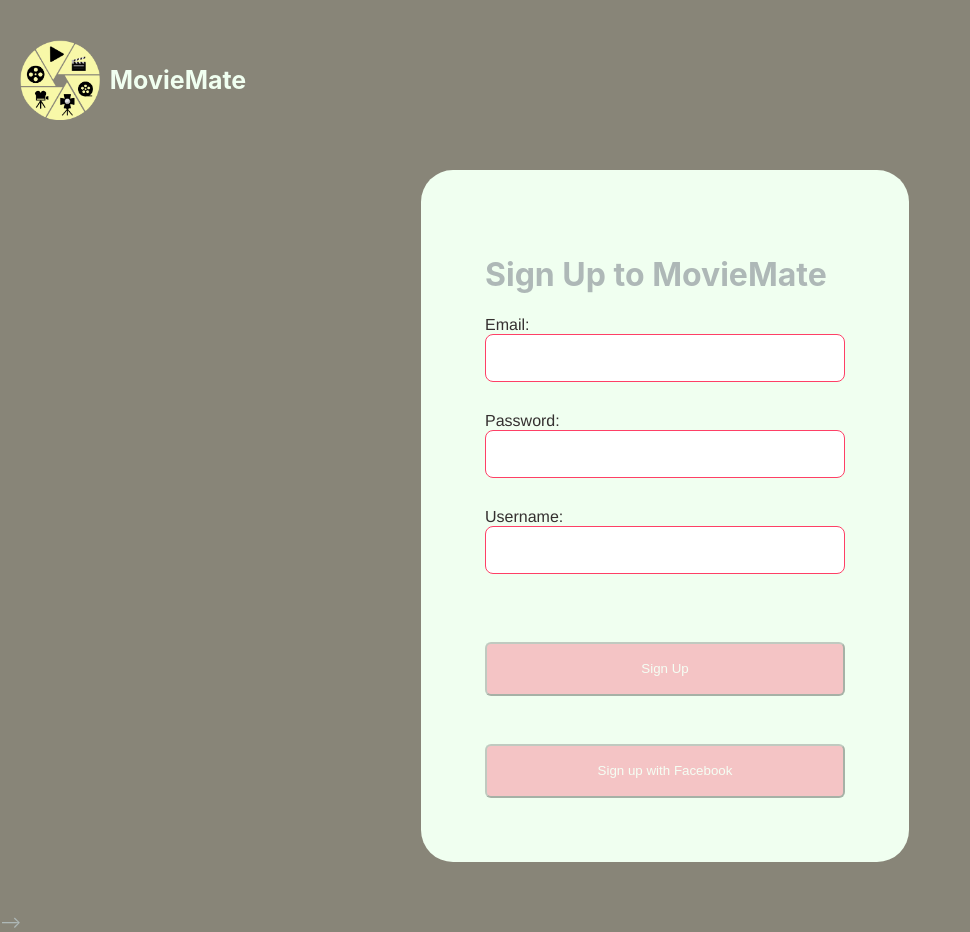
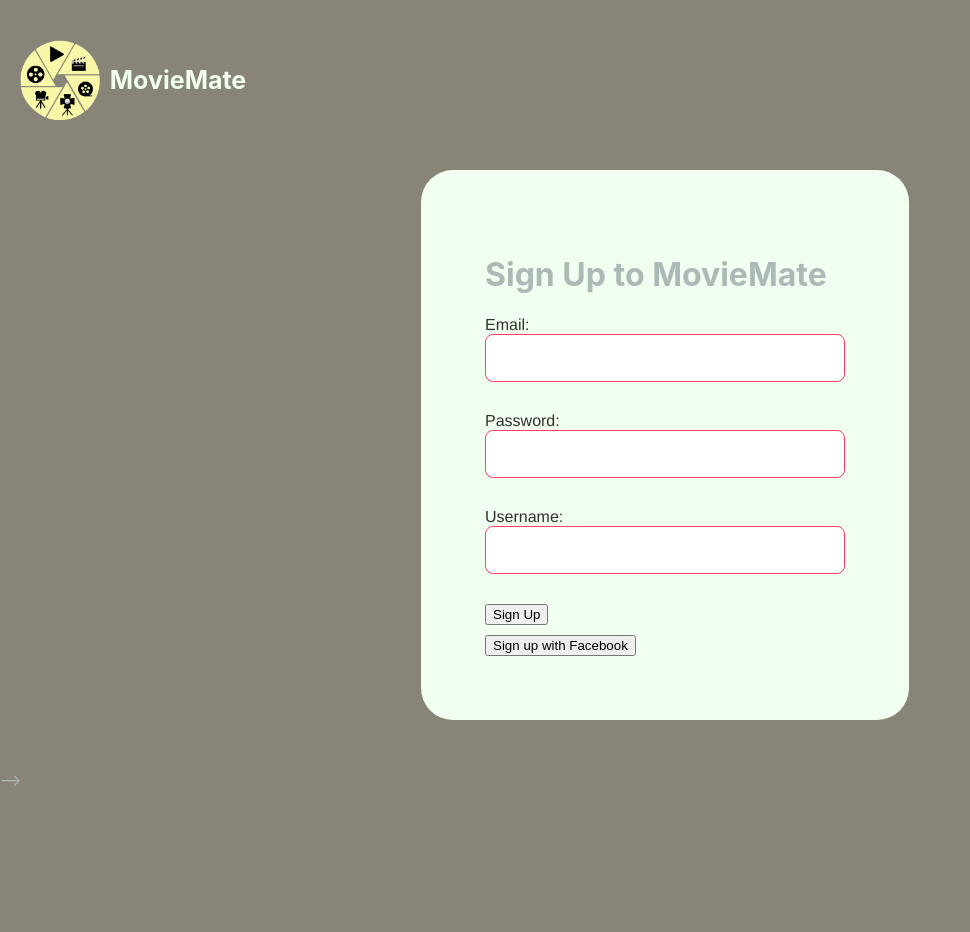
Before and after one commit to MohammadHamzaMushtaqhashmi/Final-Year-Project, a React (Create React App) app in the folder client/: page /signup in a window 1280 px wide. Shown: the whole page, without its empty margins (0-970 px from the left). After the commit the page ends 800 px from the top, so only its background shows below. Built offline with nearby package versions, Linux system fonts and the light colour scheme.

Commit message:
fixed css

```diff
--- a/client/src/CSS/login.css
+++ b/client/src/CSS/login.css
@@ -105,7 +105,7 @@
 position:relative;;
 display:block;;
 }
-button{
+.button{
   width: 100%;
   margin-top: 48px;
   border-radius: 6px;
--- a/client/src/pages/Login.js
+++ b/client/src/pages/Login.js
@@ -101,7 +101,7 @@
               onChange={(event) => setPassword(event.target.value)}
             />
             <br />
-            <button type="submit">Sign in</button>
+            <button className='button' type="submit">Sign in</button>
           </form>
           <button onClick={handleFacebookLoginClick}><i className="fab fa-facebook-square"></i> Sign in with Facebook </button>
           <p>
```
